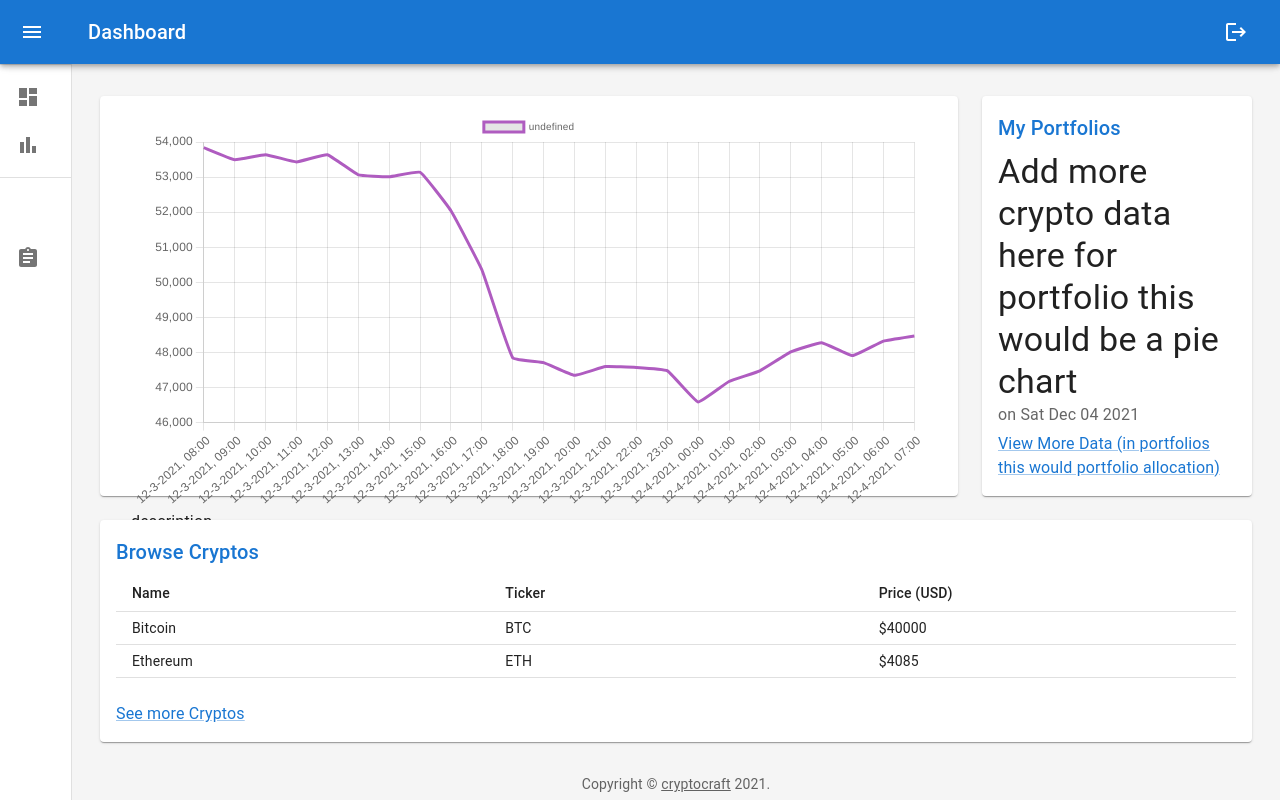
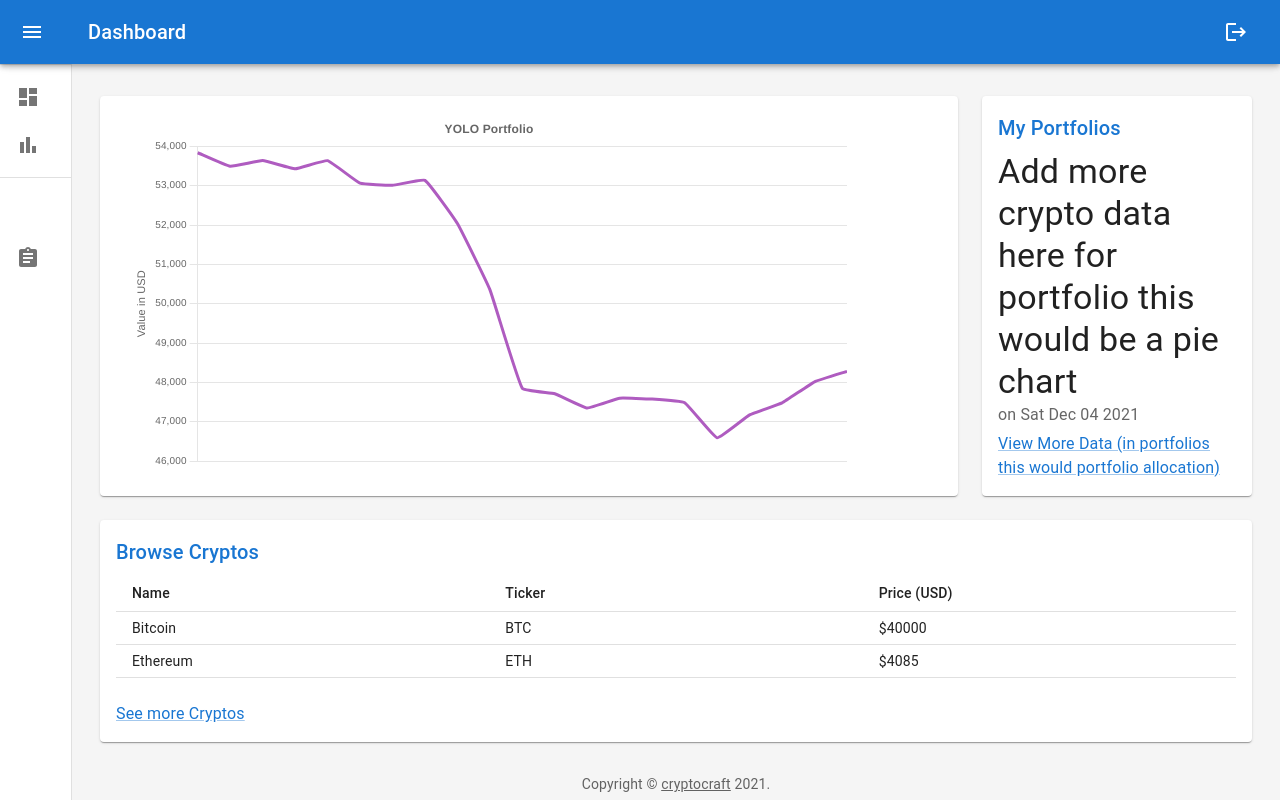
Before and after one commit to gulpinhenry/cryptocraft, a React (Create React App) app in the folder client/: page / in a window 1280 px wide. Built offline with nearby package versions, Linux system fonts and the light colour scheme.

Commit message:
Cleaned up graph styling. Added some notes throughout.

```diff
--- a/client/src/components/BrowseCryptos.js
+++ b/client/src/components/BrowseCryptos.js
@@ -25,7 +25,7 @@ const rows = [
         'ETH',
         4085
     ),
-// query data here
+    // query data here
 ];
 
 
@@ -43,6 +43,7 @@ export default function Browse() {
                 </TableHead>
                 <TableBody>
                     {rows.map((row) => (
+                        // add onclick to this TableRow to get stats for graph
                         <TableRow key={row.id}>
                             <TableCell>{row.name}</TableCell>
                             <TableCell>{row.ticker}</TableCell>
@@ -51,7 +52,7 @@ export default function Browse() {
                     ))}
                 </TableBody>
             </Table>
-            <Link color="primary" target = "_blank" href="https://coinmarketcap.com/" sx={{ mt: 3 }}>
+            <Link color="primary" target="_blank" href="https://coinmarketcap.com/" sx={{ mt: 3 }}>
                 See more Cryptos
             </Link>
         </React.Fragment>
--- a/client/src/components/PortfolioGraph.js
+++ b/client/src/components/PortfolioGraph.js
@@ -21,8 +21,6 @@ export default function IndividualGraph(props) {
                         labels: portfolioName,
                         data: (props.graph.data),
                         fill: false,
-                        // xAxisID: 'Time',
-                        // yAxisID: 'USD Price',
                         borderColor: 'rgb(175, 92, 192)',
                         tension: 0.1,
                         pointStyle: false,
@@ -32,26 +30,41 @@ export default function IndividualGraph(props) {
                     radius: 0,
                     responsive: true,
                     aspectRatio: 2,
-                    title: {
-                        display: true,
+                    plugins: {
+                        title: {
+                            display: true,
+                            text: portfolioName
+                        },
+                        legend: {
+                            display: false,
+                        }
                     },
-                    plugins: {
-                        legend: {
-                            labels: {
-                                // This more specific font property overrides the global property
+                    showXAxisLabel: false,
+                    scales: {
+                        x: {
+                            display: false,
+                        },
+                        y: {
+                            title: {
+                                display: true,
+                                text: 'Value in USD',
+                                font: {
+                                    size: 11
+                                }
+                            },
+                            display: true,
+                            ticks: {
                                 font: {
                                     size: 10
                                 }
-                            }
-                        }
+                            },
+                        },
                     },
-                    interaction: {
+                    interaction: { // allows for hover bubble
                         intersect: false,
-                        // mode: 'index',
                     },
                 }}
             />
-            <div className="card-text">description</div>
         </div>
     );
 }
--- a/client/src/styles/Graph.css
+++ b/client/src/styles/Graph.css
@@ -1,5 +1,10 @@
-graph-card {
+.graph-card {
     width: 90%;
-    height: 75%; /* maintains 4:3 aspect ratio*/
-    /* max-height: 400px; */
 }
+
+
+@media screen and (max-width: 1200px) {
+    .graph-card {
+        width: 100%;
+    }
+}
--- a/client/src/utils/graphData.js
+++ b/client/src/utils/graphData.js
@@ -8,8 +8,7 @@ export var graphData = [
             50357.07, 47846.62, 47711.33,
             47347.82, 47597.01, 47574.5,
             47481.47, 46588.66, 47172.78,
-            47476.7, 48014.55, 48279.87,
-            47910.93, 48321.62, 48467.97
+            47476.7, 48014.55, 48279.87
         ],
         // last_day
     },
--- a/client/src/utils/timeHelpers.js
+++ b/client/src/utils/timeHelpers.js
@@ -5,7 +5,7 @@ export function hourTimeInterval(graphDataPoints) {
     let timeStart = moment();
     for (var i = 0; i < graphDataPoints.length; i++) {
         let unixT = (timeStart - (i * 3600000)); // time is milliseconds, thus, 3 digits are added on the end of each unix integer.
-        let timePoint = moment(unixT).format("M-D-YYYY, HH:00");
+        let timePoint = moment(unixT).format("MMM-DD-YYYY, HH:00");
         intervalLabels.push(timePoint);
     }
     return intervalLabels.reverse();
```
Also changed, not shown: client/src/pages/Dashboard.js (+4 -5 lines).
